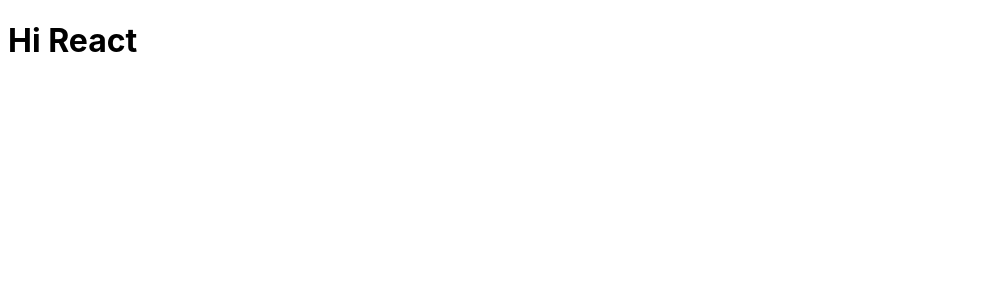
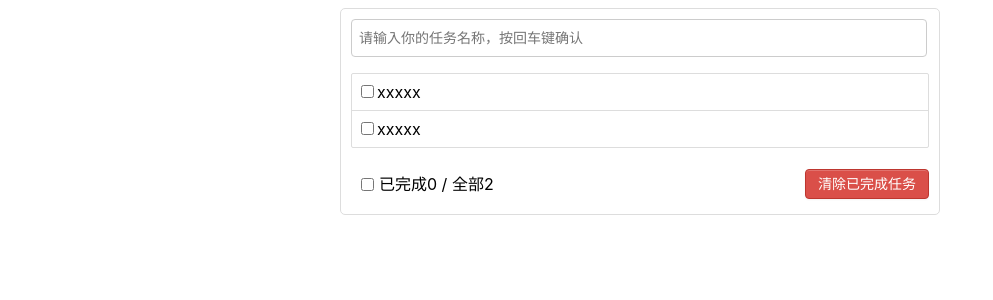
Before and after one commit to Paxxs/MyRjsPlayground, a React (Create React App) app: page / in a window 1280 px wide. Shown: the top 300 px of the page, without its empty margins (0-993 px from the left). Built offline with nearby package versions, Linux system fonts and the light colour scheme.

Commit message:
实现静态页面

```diff
--- a/src/App.jsx
+++ b/src/App.jsx
@@ -1,9 +1,20 @@
 import React, { Component } from 'react'
+// import './App.css'
+import sytles from './App.module.css'
+import Footer from './components/Footer';
+import Header from './components/Header';
+import List from './components/List';
 
 class App extends Component {
   render() {
     return (
-      <h1>Hi React</h1>
+      <div className={sytles.todo_container}>
+        <div className={sytles.todo_wrap}>
+          <Header />
+          <List />
+          <Footer />
+        </div>
+      </div>
     )
   }
 }
--- /dev/null
+++ b/src/App.module.css
@@ -0,0 +1,9 @@
+.todo_container {
+  width: 600px;
+  margin: 0 auto;
+}
+.todo_container .todo_wrap {
+  padding: 10px;
+  border: 1px solid #ddd;
+  border-radius: 5px;
+}
--- /dev/null
+++ b/src/components/Footer/index.jsx
@@ -0,0 +1,19 @@
+import React, { Component } from 'react'
+// import './index.css'
+import styles from './index.module.css'
+
+export default class Footer extends Component {
+    render() {
+        return (
+            <div className={styles.todo_footer}>
+                <label>
+                    <input type="checkbox" />
+                </label>
+                <span>
+                    <span>已完成0</span> / 全部2
+        </span>
+                <button className={`${styles.btn} ${styles.btn_danger}`}>清除已完成任务</button>
+            </div>
+        )
+    }
+}
--- /dev/null
+++ b/src/components/Footer/index.module.css
@@ -0,0 +1,55 @@
+/*footer*/
+.todo_footer {
+  height: 40px;
+  line-height: 40px;
+  padding-left: 6px;
+  margin-top: 5px;
+}
+
+.todo_ooter label {
+  display: inline-block;
+  margin-right: 20px;
+  cursor: pointer;
+}
+
+.todo_footer label input {
+  position: relative;
+  top: -1px;
+  vertical-align: middle;
+  margin-right: 5px;
+}
+
+.todo_footer button {
+  float: right;
+  margin-top: 5px;
+}
+
+/* 按钮 */
+.btn {
+  display: inline-block;
+  padding: 4px 12px;
+  margin-bottom: 0;
+  font-size: 14px;
+  line-height: 20px;
+  text-align: center;
+  vertical-align: middle;
+  cursor: pointer;
+  box-shadow: inset 0 1px 0 rgba(255, 255, 255, 0.2),
+    0 1px 2px rgba(0, 0, 0, 0.05);
+  border-radius: 4px;
+}
+
+.btn_danger {
+  color: #fff;
+  background-color: #da4f49;
+  border: 1px solid #bd362f;
+}
+
+.btn_danger:hover {
+  color: #fff;
+  background-color: #bd362f;
+}
+
+.btn:focus {
+  outline: none;
+}
--- /dev/null
+++ b/src/components/Header/index.jsx
@@ -0,0 +1,13 @@
+import React, { Component } from 'react'
+// import './index.css'
+import styles from './index.module.css'
+
+export default class Header extends Component {
+    render() {
+        return (
+            <div className={styles.todo_header}>
+                <input type="text" placeholder="请输入你的任务名称，按回车键确认" />
+            </div>
+        )
+    }
+}
--- /dev/null
+++ b/src/components/Header/index.module.css
@@ -0,0 +1,16 @@
+/*header*/
+.todo_header input {
+  width: 560px;
+  height: 28px;
+  font-size: 14px;
+  border: 1px solid #ccc;
+  border-radius: 4px;
+  padding: 4px 7px;
+}
+
+.todo_header input:focus {
+  outline: none;
+  border-color: rgba(82, 168, 236, 0.8);
+  box-shadow: inset 0 1px 1px rgba(0, 0, 0, 0.075),
+    0 0 8px rgba(82, 168, 236, 0.6);
+}
--- /dev/null
+++ b/src/components/Item/index.jsx
@@ -0,0 +1,20 @@
+import React, { Component } from 'react'
+// import './index.css'
+import styles from './index.module.css'
+
+export default class Item extends Component {
+    render() {
+        return (
+            <li>
+                <label>
+                    <input type="checkbox" />
+                    <span>xxxxx</span>
+                </label>
+                <button
+                    // className="btn btn-danger"
+                    className={`${styles.btn} ${styles.btn_danger}`}
+                    style={{ display: 'none' }}>删除</button>
+            </li>
+        )
+    }
+}
--- /dev/null
+++ b/src/components/Item/index.module.css
@@ -0,0 +1,64 @@
+/*item*/
+li {
+  list-style: none;
+  height: 36px;
+  line-height: 36px;
+  padding: 0 5px;
+  border-bottom: 1px solid #ddd;
+}
+
+li label {
+  float: left;
+  cursor: pointer;
+}
+
+li label li input {
+  vertical-align: middle;
+  margin-right: 6px;
+  position: relative;
+  top: -1px;
+}
+
+li button {
+  float: right;
+  display: none;
+  margin-top: 3px;
+}
+
+li:before {
+  content: initial;
+}
+
+li:last-child {
+  border-bottom: none;
+}
+
+/* 按钮 */
+.btn {
+  display: inline-block;
+  padding: 4px 12px;
+  margin-bottom: 0;
+  font-size: 14px;
+  line-height: 20px;
+  text-align: center;
+  vertical-align: middle;
+  cursor: pointer;
+  box-shadow: inset 0 1px 0 rgba(255, 255, 255, 0.2),
+    0 1px 2px rgba(0, 0, 0, 0.05);
+  border-radius: 4px;
+}
+
+.btn_danger {
+  color: #fff;
+  background-color: #da4f49;
+  border: 1px solid #bd362f;
+}
+
+.btn_danger:hover {
+  color: #fff;
+  background-color: #bd362f;
+}
+
+.btn:focus {
+  outline: none;
+}
--- /dev/null
+++ b/src/components/List/index.jsx
@@ -0,0 +1,15 @@
+import React, { Component } from 'react'
+import Item from '../Item'
+// import './index.css'
+import styles from './index.module.css'
+
+export default class List extends Component {
+  render() {
+    return (
+      <ul className={styles.todo_main}>
+        <Item />
+        <Item />
+      </ul>
+    )
+  }
+}
--- /dev/null
+++ b/src/components/List/index.module.css
@@ -0,0 +1,16 @@
+/*main*/
+.todo_main {
+  margin-left: 0px;
+  border: 1px solid #ddd;
+  border-radius: 2px;
+  padding: 0px;
+}
+
+.todo_empty {
+  height: 40px;
+  line-height: 40px;
+  border: 1px solid #ddd;
+  border-radius: 2px;
+  padding-left: 5px;
+  margin-top: 10px;
+}
--- a/src/index.css
+++ b/src/index.css
@@ -6,6 +6,11 @@
   -moz-osx-font-smoothing: grayscale;
 }
 
+/*base*/
+body {
+  background: #fff;
+}
+
 code {
   font-family: source-code-pro, Menlo, Monaco, Consolas, "Courier New",
     monospace;
```
